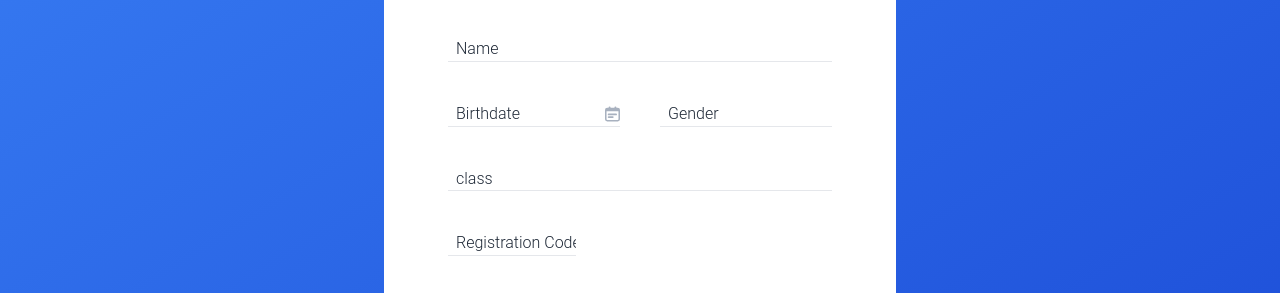
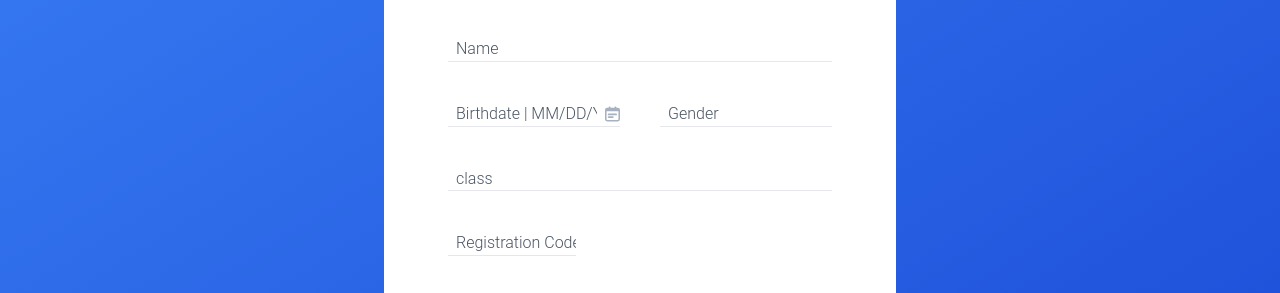
Before and after one commit to ssparknt/three, a plain HTML site: page src/index.html in a window 1280 px wide. Shown: the part 357-650 px from the top of the page. Drawn offline with nearby package versions, Linux system fonts and the light colour scheme; files that its build step writes are made by us from their sources; some icons are missing.

Commit message:
deal done!

```diff
--- a/src/index.html
+++ b/src/index.html
@@ -5,6 +5,7 @@
     <meta http-equiv="X-UA-Compatible" content="IE=edge" />
     <meta name="viewport" content="width=device-width, initial-scale=1.0" />
     <link rel="icon" type="image/x-icon" href="../components/svg/3.svg" />
+
     <link rel="stylesheet" href="../dist/output.css" />
     <link rel="stylesheet" href="../components/css/all.css" />
     <title>Three</title>
@@ -27,7 +28,7 @@
         <div class="mt-10">
           <input
             type="text"
-            class="outline-none border-b text-gray-800 placeholder:text-gray-800 w-full pl-2"
+            class="outline-none border-b text-gray-800 placeholder:text-gray-600 w-full pl-2"
             placeholder="Name"
           />
         </div>
@@ -35,8 +36,8 @@
           <div class="flex justify-between border-b">
             <input
               type="text"
-              class="outline-none w-full text-gray-800 placeholder:text-gray-800 px-2"
-              placeholder="Birthdate"
+              class="outline-none w-full text-gray-800 placeholder:text-gray-600 px-2"
+              placeholder="Birthdate | MM/DD/YYYY"
             />
             <div class="w-4">
               <img src="../components/svg/calender.svg" class="w-full h-full" />
@@ -48,7 +49,7 @@
               class="border-b flex justify-between px-2 items-baseline"
               onclick="listOneClicked()"
             >
-              <p id="Gendertitle" class="text-gray-800">Gender</p>
+              <p id="Gendertitle" class="text-gray-600">Gender</p>
               <i class="fa-regular fa-chevron-down text-xs text-gray-400"></i>
             </div>
 
@@ -74,7 +75,7 @@
             class="border-b h-6 flex justify-between px-2 text-gray-400 items-baseline"
             onclick="listTwoClicked()"
           >
-            <p id="ClassTitle" class="text-gray-800">class</p>
+            <p id="ClassTitle" class="text-gray-600">class</p>
             <i class="fa-regular fa-chevron-down text-xs text-gray-400"></i>
           </div>
 
@@ -97,7 +98,7 @@
         <div class="mt-10">
           <input
             type="text"
-            class="outline-none border-b text-gray-800 placeholder:text-gray-800 w-1/3 pl-2"
+            class="outline-none border-b text-gray-800 placeholder:text-gray-600 w-1/3 pl-2"
             placeholder="Registration Code"
           />
         </div>
```
Also changed, not shown: dist/output.css.
